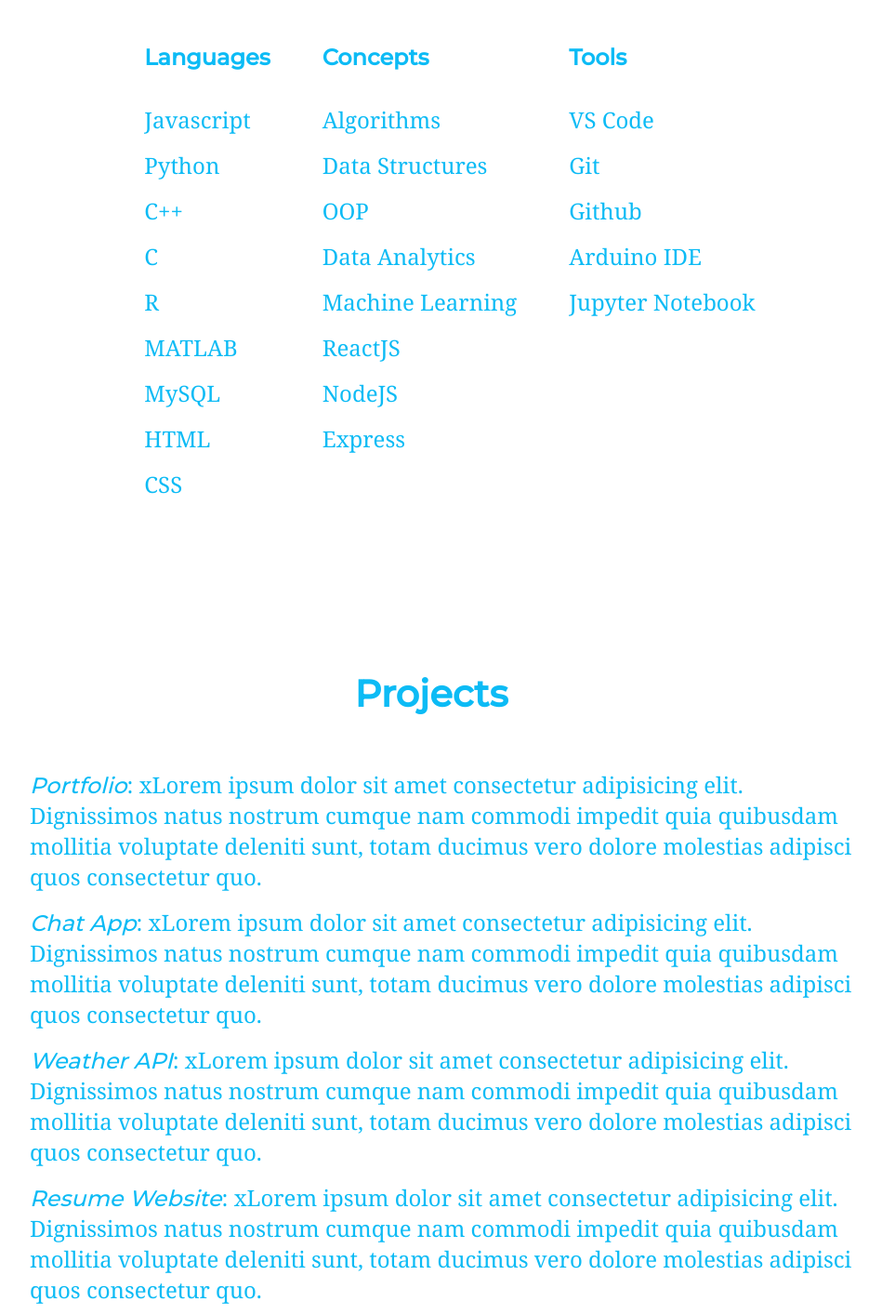
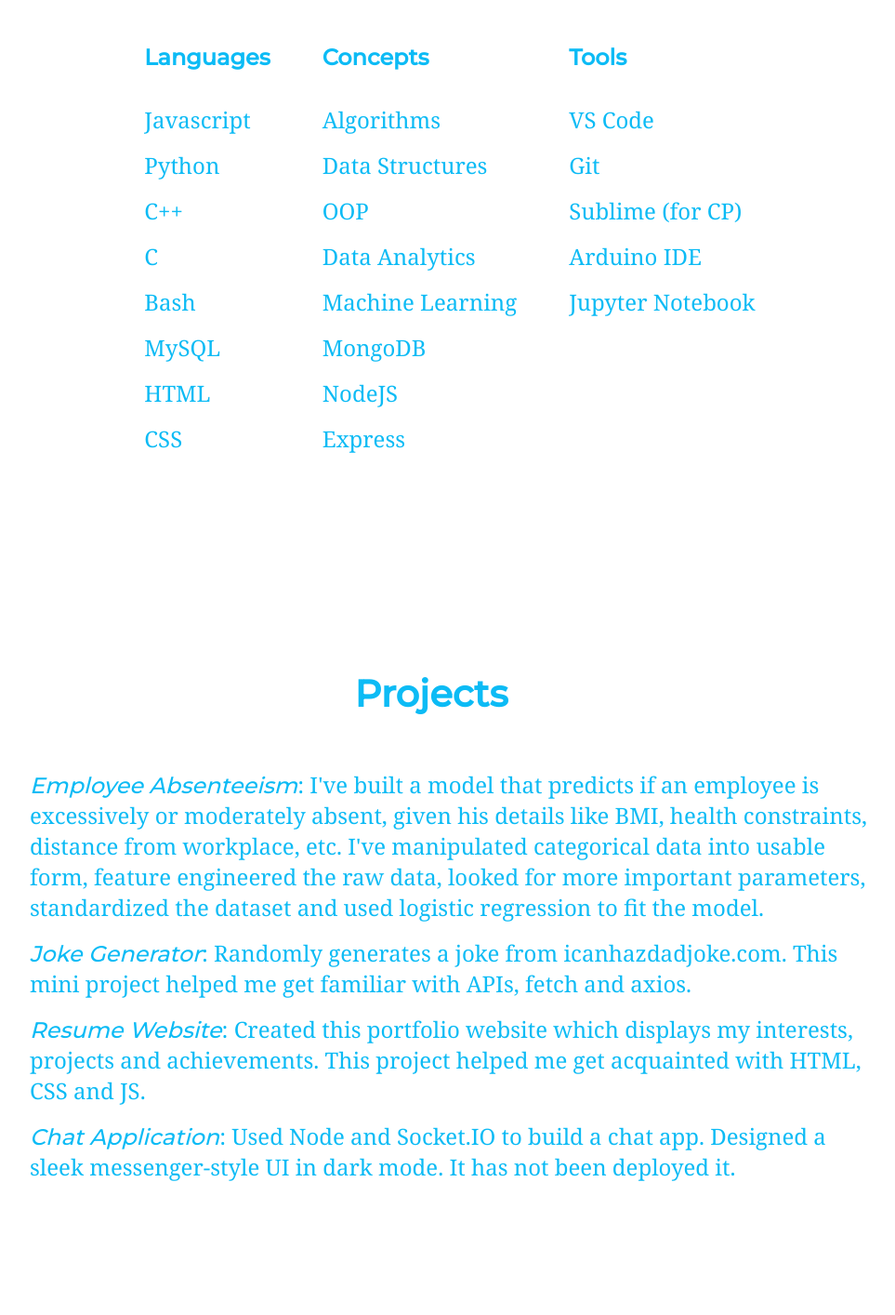
Before and after one commit to ronty1511/resume-website, a plain HTML site: page index.html in a window 1280 px wide. Shown: the part 1744-3158 px from the top of the page at 93% size, without its empty margins (176-1139 px from the left). Drawn offline with nearby package versions, Linux system fonts and the light colour scheme.

Commit message:
Updated index.html
Added descriptions of projects and updated minor details.

```diff
--- a/index.html
+++ b/index.html
@@ -64,8 +64,7 @@
                   <li>Python</li>
                   <li>C++</li>
                   <li>C</li>
-                  <li>R</li>
-                  <li>MATLAB</li>
+                  <li>Bash</li>
                   <li>MySQL</li>
                   <li>HTML</li>
                   <li>CSS</li>
@@ -81,7 +80,7 @@
                   <li>OOP</li>
                   <li>Data Analytics</li>
                   <li>Machine Learning</li>
-                  <li>ReactJS</li>
+                  <li>MongoDB</li>
                   <li>NodeJS</li>
                   <li>Express</li>
                 </ul>
@@ -93,7 +92,7 @@
                   </li>
                   <li>VS Code</li>
                   <li>Git</li>
-                  <li>Github</li>
+                  <li>Sublime (for CP)</li>
                   <li>Arduino IDE</li>
                   <li>Jupyter Notebook</li>
                 </ul>
@@ -113,38 +112,33 @@
               <ul>
                 <li>
                   <span
-                    ><em>Portfolio</em>: xLorem ipsum dolor sit amet consectetur
-                    adipisicing elit. Dignissimos natus nostrum cumque nam
-                    commodi impedit quia quibusdam mollitia voluptate deleniti
-                    sunt, totam ducimus vero dolore molestias adipisci quos
-                    consectetur quo.</span
+                    ><em>Employee Absenteeism</em>: I've built a model that predicts if an
+                    employee is excessively or moderately absent, given his details like BMI,
+                    health constraints, distance from workplace, etc. I've manipulated
+                    categorical data into usable form, feature engineered the raw data,
+                    looked for more important parameters, standardized the dataset and used
+                    logistic regression to fit the model.</span
                   >
                 </li>
                 <li>
                   <span
-                    ><em>Chat App</em>: xLorem ipsum dolor sit amet consectetur
-                    adipisicing elit. Dignissimos natus nostrum cumque nam
-                    commodi impedit quia quibusdam mollitia voluptate deleniti
-                    sunt, totam ducimus vero dolore molestias adipisci quos
-                    consectetur quo.</span
+                    ><em>Joke Generator</em>: Randomly generates a joke from
+                    icanhazdadjoke.com. This mini project helped me get familiar with APIs,
+                    fetch and axios.</span
                   >
                 </li>
                 <li>
                   <span
-                    ><em>Weather API</em>: xLorem ipsum dolor sit amet
-                    consectetur adipisicing elit. Dignissimos natus nostrum
-                    cumque nam commodi impedit quia quibusdam mollitia voluptate
-                    deleniti sunt, totam ducimus vero dolore molestias adipisci
-                    quos consectetur quo.</span
+                    ><em>Resume Website</em>: Created this portfolio website which
+                    displays my interests, projects and achievements. This project helped me get
+                    acquainted with HTML, CSS and JS.</span
                   >
                 </li>
                 <li>
                   <span
-                    ><em>Resume Website</em>: xLorem ipsum dolor sit amet
-                    consectetur adipisicing elit. Dignissimos natus nostrum
-                    cumque nam commodi impedit quia quibusdam mollitia voluptate
-                    deleniti sunt, totam ducimus vero dolore molestias adipisci
-                    quos consectetur quo.</span
+                    ><em>Chat Application</em>: Used Node and Socket.IO to build a chat app.
+                    Designed a sleek messenger-style UI in dark mode. It has not been
+                    deployed it.</span
                   >
                 </li>
               </ul>
@@ -172,20 +166,17 @@
                     >
                   </li>
                   <li>
-                    1231 on Codeforces
-                    <a href="https://codeforces.com/profile/_hippy">(Handle)</a>
-                  </li>
-                  <li>
                     6* on Hackerrank (Problem Solving)
                     <a href="https://www.hackerrank.com/8_saptarshi"
                       >(Handle)</a
                     >
                   </li>
                   <li>
-                    > 230 problems on GFG
+                    Solved over 500 problems on <br>
+                    GFG, Leetcode and SPOJ.
                     <a
                       href="https://auth.geeksforgeeks.org/user/saptarshi1511/profile"
-                      >(Handle)</a
+                      >(GFG Handle)</a
                     >
                   </li>
                 </ul>
@@ -252,16 +243,14 @@
                   you to my lichess page.
                 </li>
                 <li>
-                  I play guitar (ocassionally). Make sure to check out my
+                  I play guitar ocassionally. Make sure to check out my
                   instagram handle. <br />
                   Leave a like and comment on my videos. =)
                 </li>
                 <li>
-                  Mathematics has always fascinated me and I can spend hours on
-                  'that one bugging <br />
-                  problem'.
+                  I easily get intrigued by brainteasers and logical/numerical problems.
                 </li>
-                <li>I am a cinephile! I'm so much into crime genre.</li>
+                <li>I am a cinephile! I'm mainly into crime thrillers although I do like sitcoms sometimes.</li>
               </ul>
             </div>
           </div>
@@ -290,7 +279,7 @@
                 </li>
                 <li class="button">
                   <a
-                    href="https://github.com/SaptarshiGanguly/"
+                    href="https://github.com/ronty1511/"
                     target="_blank"
                   >
                     <span class="fa fa-github fa-2x zoom"></span>
```
